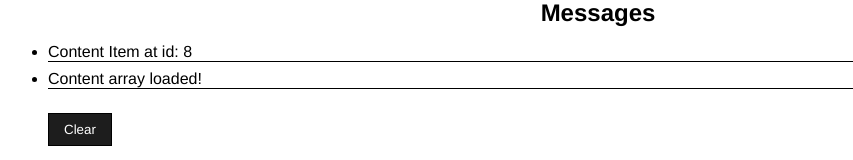
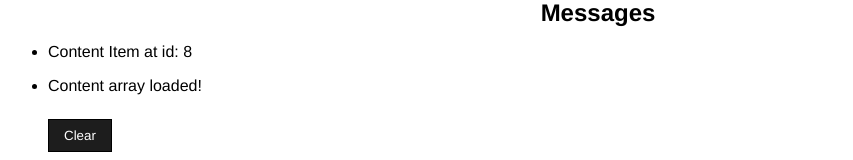
Before and after one commit to mdarora/M_Mohit_WEB601Assignments_SuperBikes, an Angular app in the folder M_Mohit_SuperBikes/: page / in a window 1280 px wide. Shown: the part 778-938 px from the top of the page, without its empty margins (42-895 px from the left). Built offline with nearby package versions, Linux system fonts and the light colour scheme.

Commit message:
removed message border

```diff
--- a/M_Mohit_SuperBikes/src/app/message/message.component.scss
+++ b/M_Mohit_SuperBikes/src/app/message/message.component.scss
@@ -13,8 +13,7 @@
     }
 
     ul li{
-        margin-bottom: 8px;
-        border-bottom: 1px solid black;
+        margin-bottom: 16px;
     }
 
     .clrBtn{
```
